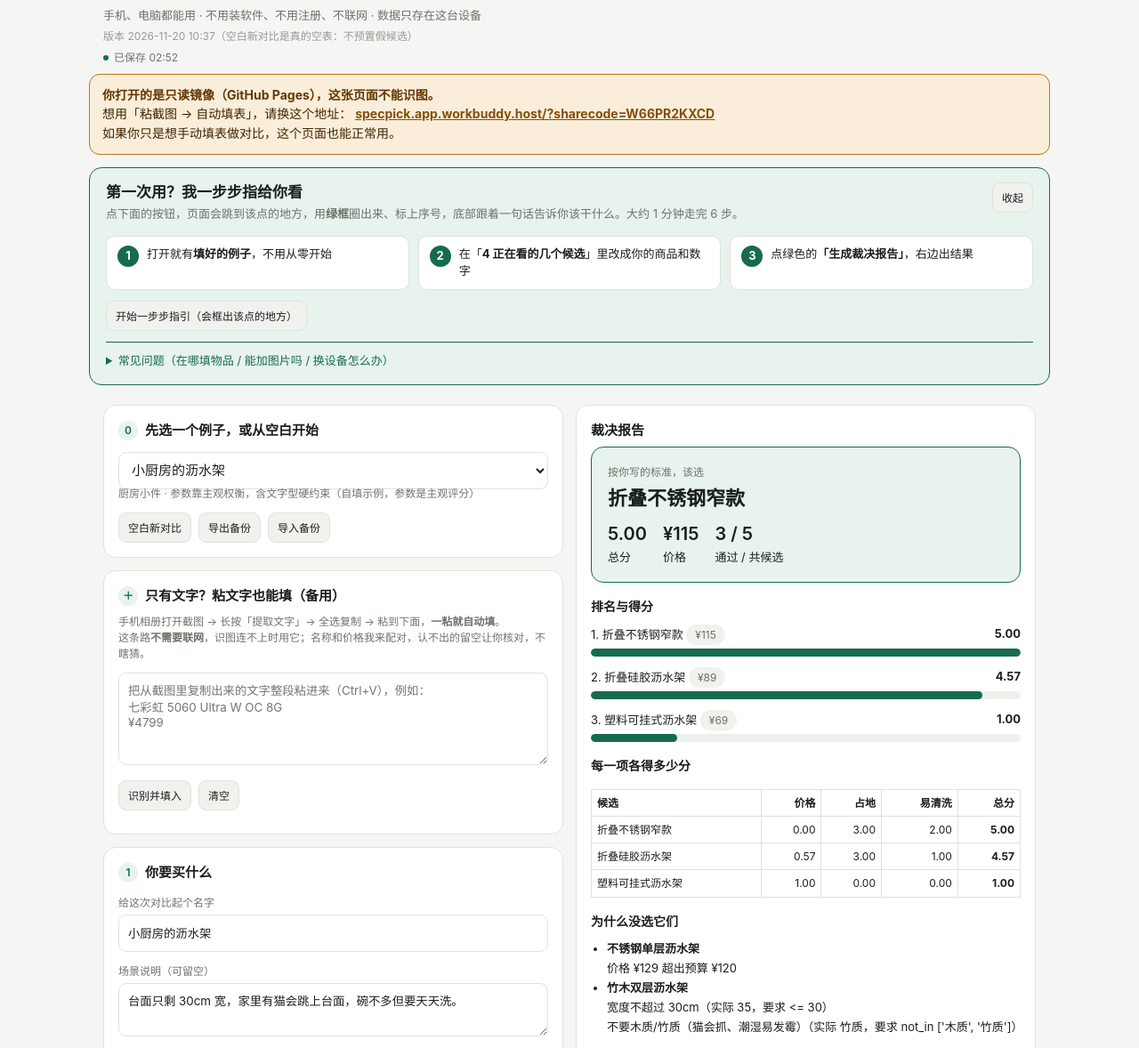
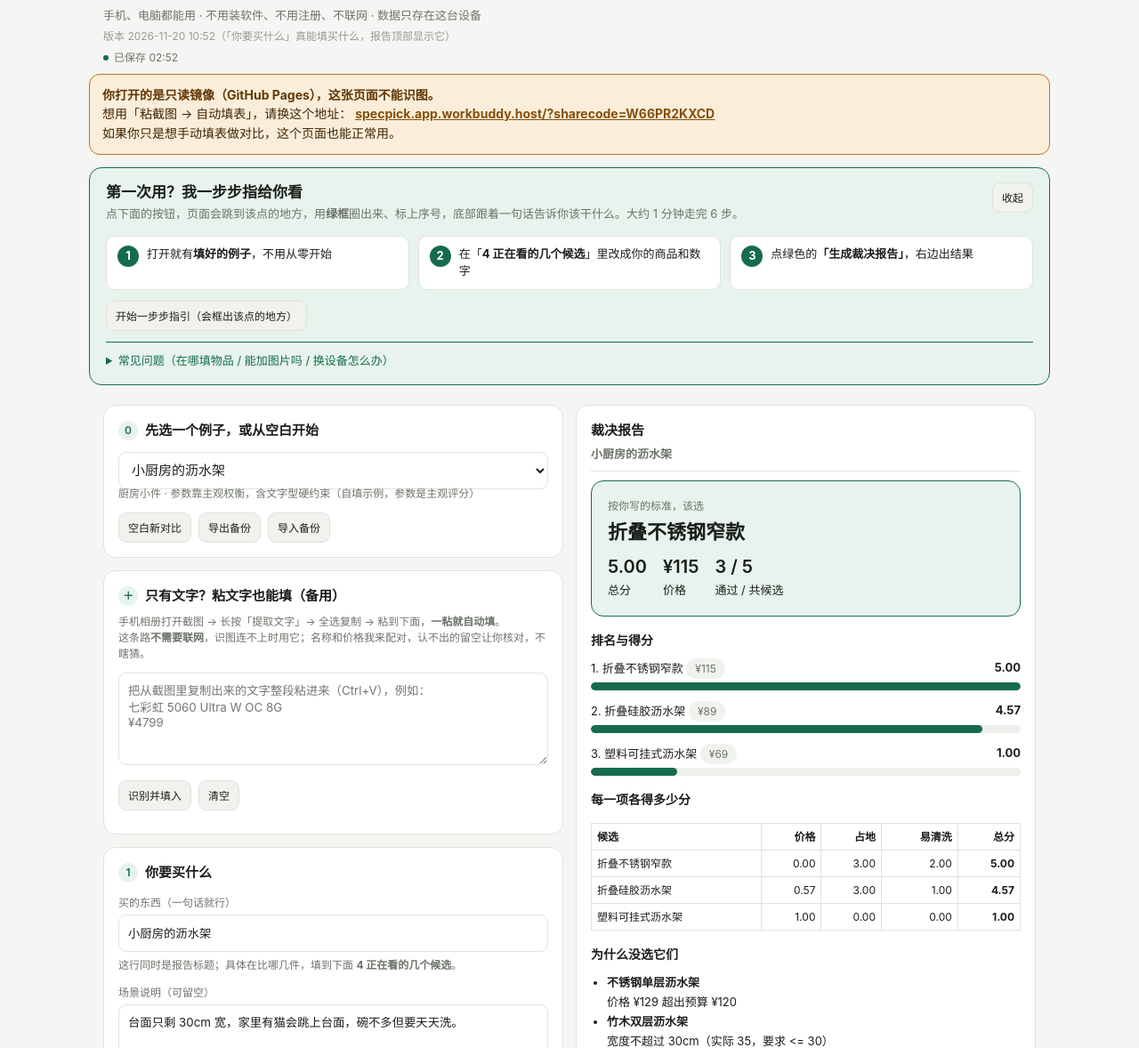
Before and after one commit to Cbjinchina/specpick, a plain HTML site: page web/index.html in a window 1280 px wide. Shown: the part 51-1229 px from the top of the page at 89% size. Drawn offline with Linux system fonts and the light colour scheme.

Commit message:
「你要买什么」改成真让你填买什么，报告顶部显示它

```diff
--- a/web/index.html
+++ b/web/index.html
@@ -73,6 +73,8 @@ button.del{color:var(--warn);background:transparent;border-color:transparent;pad
 .hero .name{font-size:22px;font-weight:600;line-height:1.35;margin-bottom:8px}
 .hero .nums{display:flex;gap:18px;flex-wrap:wrap;font-size:13px}
 .hero .nums b{font-size:20px;display:block;font-weight:600}
+.reptop{font-size:13px;font-weight:600;color:var(--muted);margin:-2px 0 10px;padding-bottom:8px;
+  border-bottom:1px solid var(--line)}
 .badge{display:inline-block;background:var(--chip);border-radius:20px;padding:2px 10px;font-size:12px;color:var(--muted)}
 .rank{margin-bottom:12px}
 .rank .line{display:flex;justify-content:space-between;font-size:13px;margin-bottom:4px}
@@ -228,7 +230,7 @@ input.filegrab{position:absolute;left:0;top:0;width:100%;height:100%;opacity:0;z
 <header>
   <h1>按我的需求挑东西</h1>
   <p class="sub">手机、电脑都能用 · 不用装软件、不用注册、不联网 · 数据只存在这台设备</p>
-  <p class="sub" id="buildTag" style="font-size:12px;opacity:.7;margin-top:4px">版本 2026-11-20 10:37（空白新对比是真的空表：不预置假候选）</p>
+  <p class="sub" id="buildTag" style="font-size:12px;opacity:.7;margin-top:4px">版本 2026-11-20 10:52（「你要买什么」真能填买什么，报告顶部显示它）</p>
   <p class="sub savebar" id="saveState" style="margin-top:3px" role="status" aria-live="polite"><b></b><span>改动会自动存在这台设备</span></p>
 </header>
 
@@ -321,7 +323,10 @@ input.filegrab{position:absolute;left:0;top:0;width:100%;height:100%;opacity:0;z
 
     <div class="card" id="formCard">
       <h2><span class="n">1</span> 你要买什么</h2>
-      <div class="mb"><label class="f" for="fTitle">给这次对比起个名字</label><input id="fTitle"></div>
+      <div class="mb"><label class="f" for="fTitle">买的东西（一句话就行）</label>
+        <input id="fTitle" placeholder="通勤跑步鞋 / 27 寸显示器 / 5000 上下的显卡">
+        <p class="tip" style="margin:6px 0 0">这行同时是报告标题；具体在比哪几件，填到下面 <b style="white-space:nowrap">4 正在看的几个候选</b>。</p>
+      </div>
       <div class="mb"><label class="f" for="fScene">场景说明（可留空）</label><textarea id="fScene"></textarea></div>
       <div class="two">
         <div><label class="f" for="fBudget">预算 ¥</label><input id="fBudget" type="number" inputmode="decimal" min="0"></div>
@@ -1237,7 +1242,7 @@ runNut();
 
 /* ---------- 表单 → 引擎输入 ---------- */
 function buildCase(){
-  var needs = { title:state.title, scene:state.scene, budget:state.budget,
+  var needs = { title:String(state.title||'').trim() || '这次对比', scene:state.scene, budget:state.budget,
                 weights:{}, directions:{}, hard:[] };
   var ranks = {};
   if(state.priceWeight>0){ needs.weights.price = state.priceWeight; needs.directions.price = 'lower'; }
@@ -1398,7 +1403,7 @@ function renderReport(res){
     return;
   }
   var r = res.result;
-  var html = '';
+  var html = '<div class="reptop">'+esc(String(r.title||'').trim() || '这次对比')+'</div>';
   if(!r.accepted.length){
     html += '<div class="hero"><div class="k">裁决</div><div class="name">没有候选通过硬约束</div>'+
       '<div class="small">这不是打分问题，是要求或候选需要放宽。下面逐条写了被淘汰的原因。</div></div>';
```
Also changed, not shown: web/specpick.html (+9 -4 lines), 1 other file.
